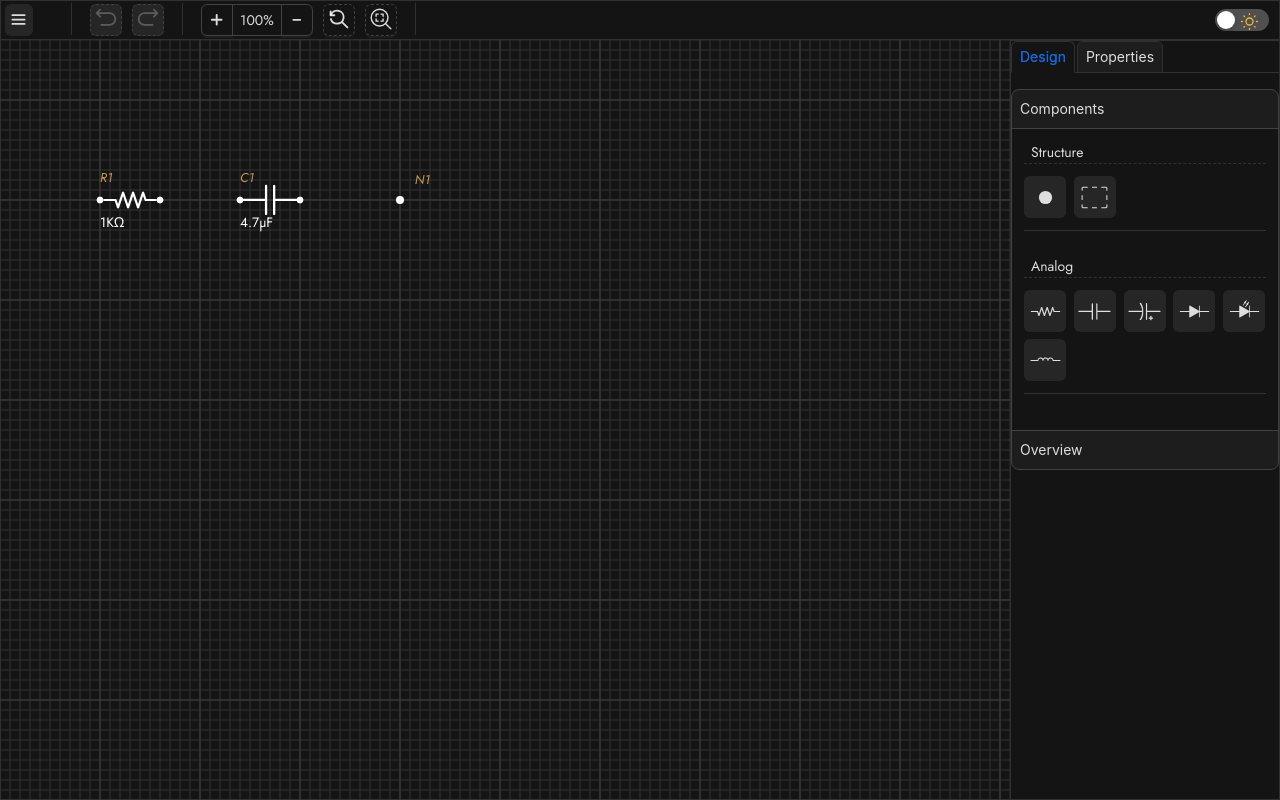
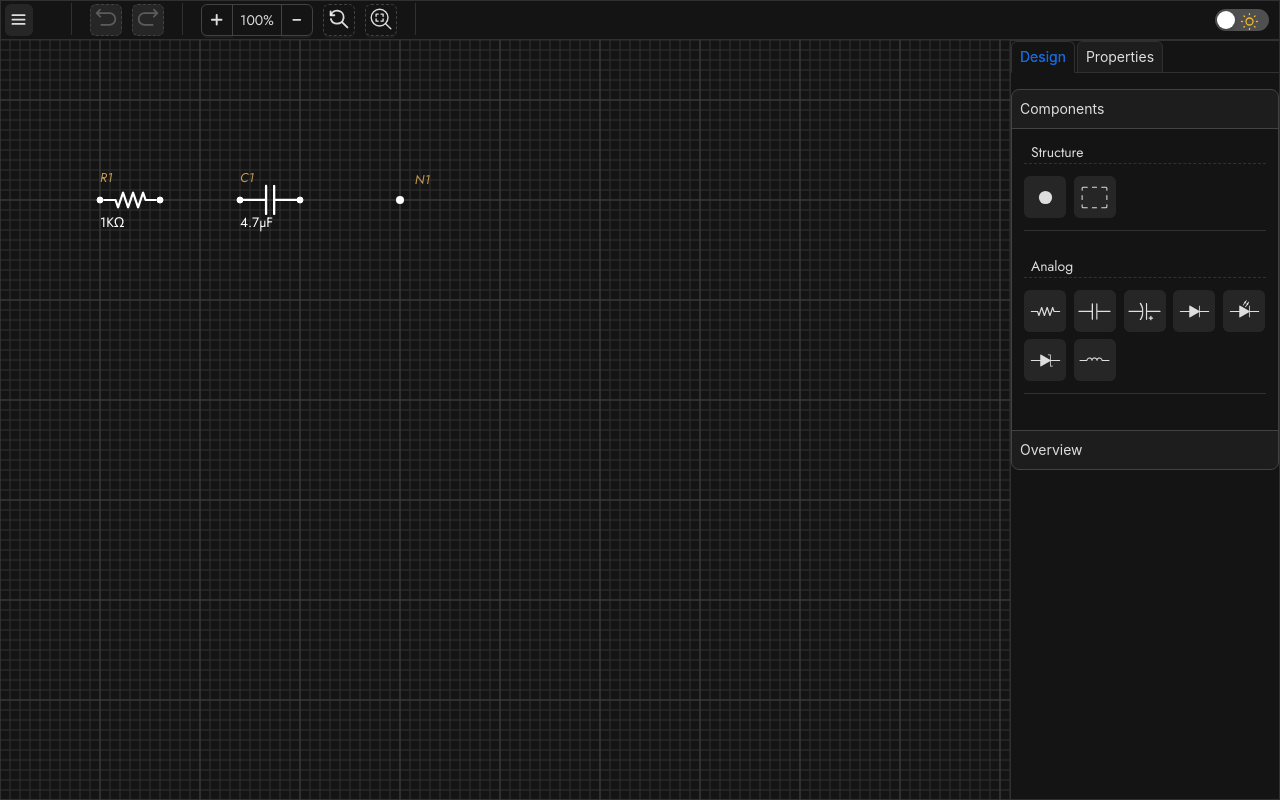
Before and after one commit to AletzMan/bitlab-circuit, a React (Vite) app: page / in a window 1280 px wide. Built offline with nearby package versions, Linux system fonts and the light colour scheme.

Commit message:
Update: add zener component

```diff
--- a/src/components/AnalogComponent/AnalogComponent.tsx
+++ b/src/components/AnalogComponent/AnalogComponent.tsx
@@ -1,6 +1,6 @@
 import { Connection, NodeProps, Position, useNodeConnections, useReactFlow } from "@xyflow/react";
 import { AnalogNode, ComponentState, ComponentType } from "@/types";
-import { CapacitorElectrolyticIcon, CapacitorIcon, DiodeIcon, InductorIcon, LEDIcon, LockIcon, ResistorIcon, UnlockIcon } from "@/icons";
+import { CapacitorElectrolyticIcon, CapacitorIcon, DiodeIcon, InductorIcon, LEDIcon, LockIcon, ResistorIcon, UnlockIcon, ZenerIcon } from "@/icons";
 import styles from "./styles.module.css";
 import { Terminal } from "@/components/Terminal/Terminal";
 import { useState } from "react";
@@ -45,7 +45,7 @@ export function AnalogComponent({ data: { type, value, rotation, flip, state, is
     if (rotation === 90) positionTerminals = [Position.Bottom, Position.Top];
     if (rotation === 180) positionTerminals = [Position.Left, Position.Right];
     if (rotation === 270) positionTerminals = [Position.Top, Position.Bottom];
-    console.log(flip);
+
     return (
         <div className={`${styles.box}  ${isAdditionValid && styles.box_valid} ${isAdditionInvalid && styles.box_invalid}`} >
             {parentId && selected &&
@@ -62,6 +62,7 @@ export function AnalogComponent({ data: { type, value, rotation, flip, state, is
                 {type === ComponentType.CapacitorElectrlytic && <CapacitorElectrolyticIcon />}
                 {type === ComponentType.Diode && <DiodeIcon />}
                 {type === ComponentType.Led && <LEDIcon />}
+                {type === ComponentType.Zener && <ZenerIcon />}
                 {type === ComponentType.Inductor && <InductorIcon />}
             </div>
             <span className={`${styles.value} ${rotation === 90 && styles.value_90}   ${rotation === 270 && styles.value_270}`} style={{ transform: `rotate(${rotation - rotation}deg) ` }}>{value}{prefix}</span>
--- a/src/constants/index.tsx
+++ b/src/constants/index.tsx
@@ -1,4 +1,4 @@
-import { BoardIcon, CapacitorElectrolyticIcon, CapacitorIcon, DiodeIcon, InductorIcon, LEDIcon, NodeIcon, ResistorIcon } from "../icons";
+import { BoardIcon, CapacitorElectrolyticIcon, CapacitorIcon, DiodeIcon, InductorIcon, LEDIcon, NodeIcon, ResistorIcon, ZenerIcon } from "../icons";
 import { ComponentType, GroupComponent } from "../types";
 
 export const ANALOG_COMPONENTS: GroupComponent[] = [
@@ -28,6 +28,11 @@ export const ANALOG_COMPONENTS: GroupComponent[] = [
         label: "LED"
     },
     {
+        icon: <ZenerIcon />,
+        type: ComponentType.Zener,
+        label: "Zener"
+    },
+    {
         icon: <InductorIcon />,
         type: ComponentType.Inductor,
         label: "Inductor"
@@ -54,6 +59,7 @@ export const ARRAY_COMPONENTS: ComponentType[] = [
     ComponentType.CapacitorElectrlytic,
     ComponentType.Diode,
     ComponentType.Led,
+    ComponentType.Zener,
     ComponentType.Inductor,
     ComponentType.Node,
 ];
--- a/src/helpers/index.ts
+++ b/src/helpers/index.ts
@@ -85,6 +85,7 @@ const typePropertiesMap: Record<ComponentType, ComponentPropertiesDefault> = {
     [ComponentType.Inductor]: { value: 100, unit: UnitsType.Inductance, prefix: "mH", reference: "L", type: 'analogComponent', has_properties: true },
     [ComponentType.Diode]: { value: 0.7, unit: UnitsType.Voltage, prefix: "V", reference: "D", type: 'analogComponent', has_properties: true },
     [ComponentType.Led]: { value: 30, unit: UnitsType.Current, prefix: "µA", reference: "LED", type: 'analogComponent', has_properties: true },
+    [ComponentType.Zener]: { value: 6, unit: UnitsType.Current, prefix: "V", reference: "D", type: 'analogComponent', has_properties: true },
     [ComponentType.Battery]: { value: 12, unit: UnitsType.Voltage, prefix: "V", reference: "B", type: 'analogComponent', has_properties: true },
     [ComponentType.Board]: { value: 0, unit: UnitsType.Undefined, prefix: "", reference: "BR", type: 'analogComponent', has_properties: false },
     [ComponentType.Node]: { value: 0, unit: UnitsType.Undefined, prefix: "", reference: "N", type: 'nodeComponent', has_properties: false },
@@ -118,6 +119,7 @@ export function reorderComponentReferences(components: AnalogNode[]): AnalogNode
         [ComponentType.Inductor]: 0,
         [ComponentType.Diode]: 0,
         [ComponentType.Led]: 0,
+        [ComponentType.Zener]: 0,
         [ComponentType.Battery]: 0,
         [ComponentType.Board]: 0,
         [ComponentType.Node]: 0,
--- a/src/icons/index.tsx
+++ b/src/icons/index.tsx
@@ -74,10 +74,20 @@ export function DiodeIcon(props: SVGProps<SVGSVGElement>) {
     );
 }
 
+export function ZenerIcon(props: SVGProps<SVGSVGElement>) {
+    return (
+        <svg {...props} height="33px" width="33px" fill="currentColor" viewBox="144 144 512 512" >
+            <g id="SVGRepo_bgCarrier" strokeWidth="0"></g><g id="SVGRepo_tracerCarrier" strokeLinecap="round" strokeLinejoin="round"></g>
+            <g id="SVGRepo_iconCarrier">
+                <path d="m318.38 487.66 9.0664 5.0391 142.07-81.617v83.633h43.832v-12.594h-31.234v-75.574h144.59v-12.594h-144.59v-88.168h-44.336v12.598h31.738v70.531l-142.07-81.617-9.0664 5.0391v81.617h-145.1v12.594h145.1z"></path>
+            </g></svg>
+    );
+}
+
 export function LEDIcon(props: SVGProps<SVGSVGElement>) {
     return (
         <svg {...props} height="33px" width="33px" fill="currentColor" viewBox="144 144 512 512"  >
-            <g id="SVGRepo_bgCarrier" stroke-width="0"></g><g id="SVGRepo_tracerCarrier" strokeLinecap="round" strokeLinejoin="round"></g>
+            <g id="SVGRepo_bgCarrier" strokeWidth="0"></g><g id="SVGRepo_tracerCarrier" strokeLinecap="round" strokeLinejoin="round"></g>
             <g id="SVGRepo_iconCarrier"> <g>
                 <path d="m482.12 311.83h-12.598v77.082l-142.07-81.617-9.0664 5.0391v81.617h-145.1v12.594h145.1v81.113l9.0664 5.0391 142.07-81.617v77.082h12.598v-81.617h144.59v-12.594h-144.59z"></path>
                 <path d="m381.36 308.81 26.195-37.281 8.0625 5.543 22.168-59.449-48.871 40.809 8.0625 5.5391-25.695 37.281z"></path>
--- a/src/types/index.ts
+++ b/src/types/index.ts
@@ -7,6 +7,7 @@ export enum ComponentType {
     Inductor = 'inductor',
     Diode = 'diode',
     Led = "led",
+    Zener = "zener",
     Battery = 'battery',
     Board = 'board',
     Node = 'node',
```
